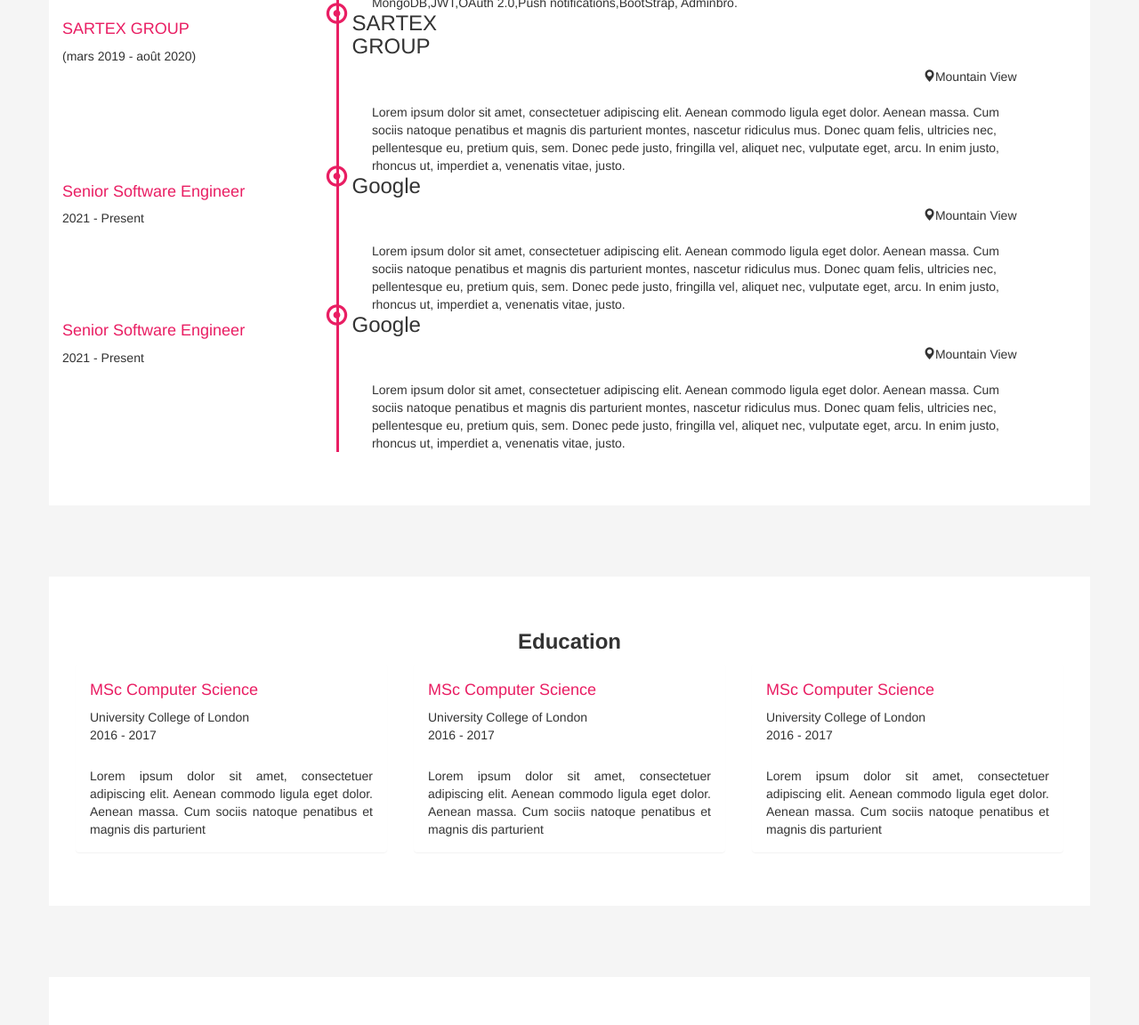
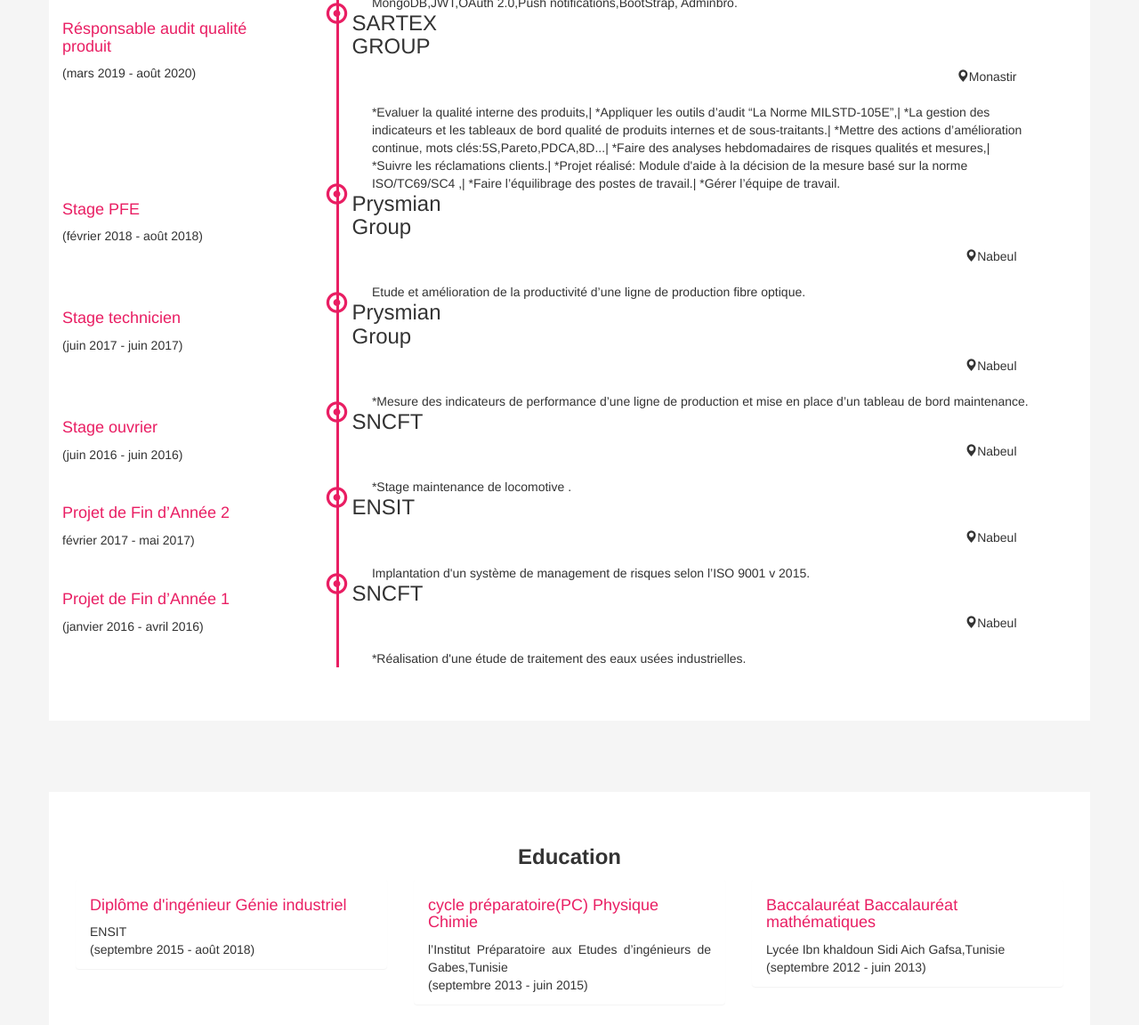
Before and after one commit to chokrihamza/hamza.github.io, a plain HTML site: page index.html in a window 1280 px wide. Shown: the part 1005-2157 px from the top of the page at 89% size. Drawn offline with nearby package versions, Linux system fonts and the light colour scheme.

Commit message:
chokri hamza portfoli5

```diff
--- a/index.html
+++ b/index.html
@@ -152,7 +152,7 @@ font-size: 16px;" class="container-fluid text-center" >
      " class="glyphicon glyphicon-record"></div>
      <div style="padding-top:0px;padding-bottom: 20px;" class="row">
      <div  class="col-xs-1"><h3 style="margin-top: 0%; padding-top: 0%;">GoMyCode</h3></div>
-     <div style="text-align: end;width: 100%;" class="col-xs-3  pull-right"><span class="glyphicon glyphicon-map-marker"></span>Mountain View</div>
+     <div style="text-align: end;width: 100%;" class="col-xs-3  pull-right"><span class="glyphicon glyphicon-map-marker"></span>Tunis</div>
      </div>
     <div style="margin-left: 3%;" class="row">
       Formation Développeur full Stack Js (MERN Stack)
@@ -165,7 +165,7 @@ font-size: 16px;" class="container-fluid text-center" >
  </div>
  <div class="row">
   <div class="col-md-3">
-    <h4 style="color: #E91E63;">SARTEX GROUP</h4>
+    <h4 style="color: #E91E63;">Résponsable audit qualité produit</h4>
     <p>(mars 2019 - août 2020)</p>
   </div>
   <div class="col-md-8" style=" margin-left:30px;border-left: 3px solid #E91E63;position: relative;">
@@ -177,23 +177,24 @@ font-size: 16px;" class="container-fluid text-center" >
     " class="glyphicon glyphicon-record"></div>
     <div style="padding-top:0px;padding-bottom: 20px;" class="row">
     <div  class="col-xs-1"><h3 style="margin-top: 0%; padding-top: 0%;">SARTEX GROUP</h3></div>
-    <div style="text-align: end;width: 100%;" class="col-xs-3 pull-right"><span class="glyphicon glyphicon-map-marker"></span>Mountain View</div>
+    <div style="text-align: end;width: 100%;" class="col-xs-3 pull-right"><span class="glyphicon glyphicon-map-marker"></span>Monastir</div>
     </div>
    <div style="margin-left: 3%;" class="row">
-     Lorem ipsum dolor sit amet, consectetuer adipiscing elit.
-      Aenean commodo ligula eget dolor. Aenean massa.
-       Cum sociis natoque penatibus et magnis dis parturient montes,
-       nascetur ridiculus mus. Donec quam felis, ultricies nec,
-        pellentesque eu, pretium quis, sem. Donec pede justo,
-        fringilla vel, aliquet nec, vulputate eget, arcu.
-         In enim justo, rhoncus ut, imperdiet a, venenatis vitae, justo.
+    *Evaluer la qualité interne des produits,| *Appliquer les outils d’audit “La Norme
+    MILSTD-105E”,| *La gestion des indicateurs et les tableaux de bord qualité de
+    produits internes et de sous-traitants.| *Mettre des actions d’amélioration
+    continue, mots clés:5S,Pareto,PDCA,8D...| *Faire des analyses hebdomadaires de
+    risques qualités et mesures,| *Suivre les réclamations clients.| *Projet réalisé:
+    Module d'aide à la décision de la mesure basé sur la norme ISO/TC69/SC4 ,| *Faire
+    l’équilibrage des postes de travail.| *Gérer l’équipe de travail.
+
    </div>
    </div>
 </div>
 <div class="row">
   <div class="col-md-3">
-    <h4 style="color: #E91E63;">Senior Software Engineer</h4>
-    <p>2021 - Present</p>
+    <h4 style="color: #E91E63;">Stage PFE</h4>
+    <p>(février 2018 - août 2018)</p>
   </div>
   <div class="col-md-8" style=" margin-left:30px;border-left: 3px solid #E91E63;position: relative;">
    <div style="color:#E91E63;
@@ -203,24 +204,18 @@ font-size: 16px;" class="container-fluid text-center" >
    left:-14px;
     " class="glyphicon glyphicon-record"></div>
     <div style="padding-top:0px;padding-bottom: 20px;" class="row">
-    <div  class="col-xs-1"><h3 style="margin-top: 0%; padding-top: 0%;">Google</h3></div>
-    <div style="text-align: end;width: 100%;" class="col-xs-3 pull-right"><span class="glyphicon glyphicon-map-marker"></span>Mountain View</div>
+    <div  class="col-xs-1"><h3 style="margin-top: 0%; padding-top: 0%;">Prysmian Group</h3></div>
+    <div style="text-align: end;width: 100%;" class="col-xs-3 pull-right"><span class="glyphicon glyphicon-map-marker"></span>Nabeul</div>
     </div>
    <div style="margin-left: 3%;" class="row">
-     Lorem ipsum dolor sit amet, consectetuer adipiscing elit.
-      Aenean commodo ligula eget dolor. Aenean massa.
-       Cum sociis natoque penatibus et magnis dis parturient montes,
-       nascetur ridiculus mus. Donec quam felis, ultricies nec,
-        pellentesque eu, pretium quis, sem. Donec pede justo,
-        fringilla vel, aliquet nec, vulputate eget, arcu.
-         In enim justo, rhoncus ut, imperdiet a, venenatis vitae, justo.
+    Etude et amélioration de la productivité d’une ligne de production fibre optique.
    </div>
    </div>
 </div>
 <div class="row">
   <div class="col-md-3">
-    <h4 style="color: #E91E63;">Senior Software Engineer</h4>
-    <p>2021 - Present</p>
+    <h4 style="color: #E91E63;">Stage technicien</h4>
+    <p>(juin 2017 - juin 2017)</p>
   </div>
   <div class="col-md-8" style=" margin-left:30px;border-left: 3px solid #E91E63;position: relative;">
    <div style="color:#E91E63;
@@ -230,37 +225,91 @@ font-size: 16px;" class="container-fluid text-center" >
    left:-14px;
     " class="glyphicon glyphicon-record"></div>
     <div style="padding-top:0px;padding-bottom: 20px;" class="row">
-    <div  class="col-xs-1"><h3 style="margin-top: 0%; padding-top: 0%;">Google</h3></div>
-    <div style="text-align: end;width: 100%;" class="col-xs-3 pull-right"><span class="glyphicon glyphicon-map-marker"></span>Mountain View</div>
+    <div  class="col-xs-1"><h3 style="margin-top: 0%; padding-top: 0%;">Prysmian Group</h3></div>
+    <div style="text-align: end;width: 100%;" class="col-xs-3 pull-right"><span class="glyphicon glyphicon-map-marker"></span>Nabeul</div>
     </div>
    <div style="margin-left: 3%;" class="row">
-     Lorem ipsum dolor sit amet, consectetuer adipiscing elit.
-      Aenean commodo ligula eget dolor. Aenean massa.
-       Cum sociis natoque penatibus et magnis dis parturient montes,
-       nascetur ridiculus mus. Donec quam felis, ultricies nec,
-        pellentesque eu, pretium quis, sem. Donec pede justo,
-        fringilla vel, aliquet nec, vulputate eget, arcu.
-         In enim justo, rhoncus ut, imperdiet a, venenatis vitae, justo.
+    *Mesure des indicateurs de performance d’une ligne de production et mise en
+    place d’un tableau de bord maintenance.
    </div>
    </div>
 </div>
+<div class="row">
+  <div class="col-md-3">
+    <h4 style="color: #E91E63;">Stage ouvrier</h4>
+    <p>(juin 2016 - juin 2016)</p>
+  </div>
+  <div class="col-md-8" style=" margin-left:30px;border-left: 3px solid #E91E63;position: relative;">
+   <div style="color:#E91E63;
+   font-size:x-large;
+   position:absolute;
+   top:-10px;
+   left:-14px;
+    " class="glyphicon glyphicon-record"></div>
+    <div style="padding-top:0px;padding-bottom: 20px;" class="row">
+    <div  class="col-xs-1"><h3 style="margin-top: 0%; padding-top: 0%;">SNCFT</h3></div>
+    <div style="text-align: end;width: 100%;" class="col-xs-3 pull-right"><span class="glyphicon glyphicon-map-marker"></span>Nabeul</div>
+    </div>
+   <div style="margin-left: 3%;" class="row">
+    *Stage maintenance de locomotive .
+   </div>
+   </div>
+</div>
+<div class="row">
+  <div class="col-md-3">
+    <h4 style="color: #E91E63;">Projet de Fin d’Année 2</h4>
+    <p>février 2017 - mai 2017)</p>
+  </div>
+  <div class="col-md-8" style=" margin-left:30px;border-left: 3px solid #E91E63;position: relative;">
+   <div style="color:#E91E63;
+   font-size:x-large;
+   position:absolute;
+   top:-10px;
+   left:-14px;
+    " class="glyphicon glyphicon-record"></div>
+    <div style="padding-top:0px;padding-bottom: 20px;" class="row">
+    <div  class="col-xs-1"><h3 style="margin-top: 0%; padding-top: 0%;">ENSIT</h3></div>
+    <div style="text-align: end;width: 100%;" class="col-xs-3 pull-right"><span class="glyphicon glyphicon-map-marker"></span>Nabeul</div>
+    </div>
+   <div style="margin-left: 3%;" class="row">
+    Implantation d'un système de management de risques selon l’ISO 9001 v 2015.
+   </div>
+   </div>
+</div>
+<div class="row">
+  <div class="col-md-3">
+    <h4 style="color: #E91E63;">Projet de Fin d’Année 1</h4>
+    <p>(janvier 2016 - avril 2016)</p>
+  </div>
+  <div class="col-md-8" style=" margin-left:30px;border-left: 3px solid #E91E63;position: relative;">
+   <div style="color:#E91E63;
+   font-size:x-large;
+   position:absolute;
+   top:-10px;
+   left:-14px;
+    " class="glyphicon glyphicon-record"></div>
+    <div style="padding-top:0px;padding-bottom: 20px;" class="row">
+    <div  class="col-xs-1"><h3 style="margin-top: 0%; padding-top: 0%;">SNCFT</h3></div>
+    <div style="text-align: end;width: 100%;" class="col-xs-3 pull-right"><span class="glyphicon glyphicon-map-marker"></span>Nabeul</div>
+    </div>
+   <div style="margin-left: 3%;" class="row">
+    *Réalisation d'une étude de traitement des eaux usées industrielles.
 
+   </div>
+   </div>
+</div>
 </section>
 <section style="text-align: justify; padding-bottom: 40px; padding-top: 40px; margin-top:80px;background-color:white" class="container">
   <h3  class="text-center"><strong>Education</strong> </h3>
   <div class="col-md-4">
     <div class="panel ">
       <div  class="panel-heading">
-        <h4 style="color: #E91E63;text-align:start;">MSc Computer Science</h4>
-        <span>University College of London</span><br/>
-          2016 - 2017</span>
+        <h4 style="color: #E91E63;text-align:start;">Diplôme d'ingénieur Génie industriel
+        </h4>
+        <span>ENSIT</span><br/>
+        (septembre 2015 - août 2018)</span>
       </div>
-      <div class="panel-body">
-        Lorem ipsum dolor sit amet, consectetuer adipiscing elit. Aenean commodo ligula eget dolor.
-        Aenean massa.
-        Cum sociis natoque
-        penatibus et magnis dis parturient
-      </div>
+
 
     </div>
 
@@ -268,16 +317,15 @@ font-size: 16px;" class="container-fluid text-center" >
   <div class="col-md-4">
     <div class="panel ">
       <div class="panel-heading">
-      <h4 style="color: #E91E63;text-align:start;">MSc Computer Science</h4>
-        <span>University College of London</span><br/>
-          2016 - 2017</span>
+      <h4 style="color: #E91E63;text-align:start;">cycle préparatoire(PC) Physique Chimie
+      </h4>
+        <span>l’Institut Préparatoire aux Etudes d’ingénieurs de
+          Gabes,Tunisie</span><br/>
+          (septembre 2013 - juin
+2015)
+</span>
       </div>
-      <div class="panel-body">
-        Lorem ipsum dolor sit amet, consectetuer adipiscing elit. Aenean commodo ligula eget dolor.
-        Aenean massa.
-        Cum sociis natoque
-        penatibus et magnis dis parturient
-      </div>
+
 
     </div>
 
@@ -286,16 +334,11 @@ font-size: 16px;" class="container-fluid text-center" >
   <div class="col-md-4">
     <div class="panel ">
       <div class="panel-heading">
-        <h4 style="color: #E91E63;text-align:start;">MSc Computer Science</h4>
-        <span>University College of London</span><br/>
-          2016 - 2017</span>
+        <h4 style="color: #E91E63;text-align:start;">Baccalauréat Baccalauréat mathématiques</h4>
+        <span>Lycée Ibn khaldoun Sidi Aich Gafsa,Tunisie</span><br/>
+        (septembre 2012 - juin 2013)</span>
       </div>
-      <div class="panel-body">
-        Lorem ipsum dolor sit amet, consectetuer adipiscing elit. Aenean commodo ligula eget dolor.
-        Aenean massa.
-        Cum sociis natoque
-        penatibus et magnis dis parturient
-      </div>
+
 
     </div>
 
```
